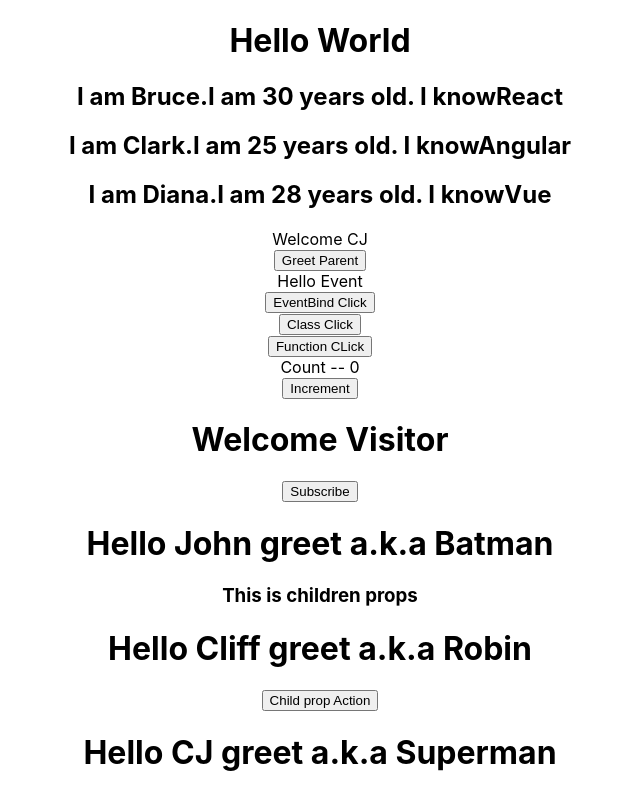
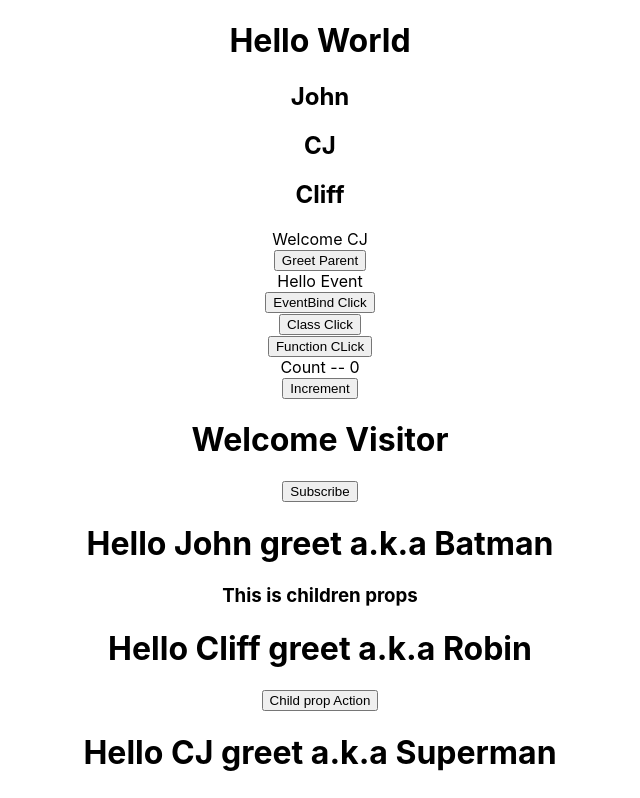
Before and after one commit to Clifford18/react-js, a React (Create React App) app in the folder hello-world/: page / in a window 1280 px wide. Shown: the top 798 px of the page, without its empty margins (320-960 px from the left). Built offline with nearby package versions, Linux system fonts and the light colour scheme.

Commit message:
update  NameList.js for index as key

```diff
--- a/hello-world/src/components/NameList.js
+++ b/hello-world/src/components/NameList.js
@@ -1,30 +1,30 @@
 import React from 'react'
-import Person from './Person'
+//import Person from './Person'
 
 function NameList() {
-    //const names = ['John','CJ','Cliff']
-    const persons = [
-      {
-        id: 1,
-        name: 'Bruce',
-        age: 30,
-        skill: 'React'
-      },
-      {
-        id: 2,
-        name: 'Clark',
-        age: 25,
-        skill: 'Angular'
-      },
-      {
-        id: 3,
-        name: 'Diana',
-        age: 28,
-        skill: 'Vue'
-      }
-    ]
-    // const nameList = names.map(name => <h2>{name}</h2>)
-    const personList = persons.map(person => <Person key={person.id} person={person}/>)
+    const names = ['John','CJ','Cliff']
+    // const persons = [
+    //   {
+    //     id: 1,
+    //     name: 'Bruce',
+    //     age: 30,
+    //     skill: 'React'
+    //   },
+    //   {
+    //     id: 2,
+    //     name: 'Clark',
+    //     age: 25,
+    //     skill: 'Angular'
+    //   },
+    //   {
+    //     id: 3,
+    //     name: 'Diana',
+    //     age: 28,
+    //     skill: 'Vue'
+    //   }
+    // ]
+    const nameList = names.map((name,index) => <h2 key={index}>{name}</h2>)
+    // const personList = persons.map(person => <Person key={person.id} person={person}/>)
   return (
     <div>
       {/* <h2>{names[0]}</h2>
@@ -34,8 +34,8 @@
         names.map(name => <h2>{name}</h2>)
       }
       */}
-      {/* {nameList} */}
-      {personList}
+      {nameList}
+      {/* {personList} */}
     </div>
   )
 }
```
